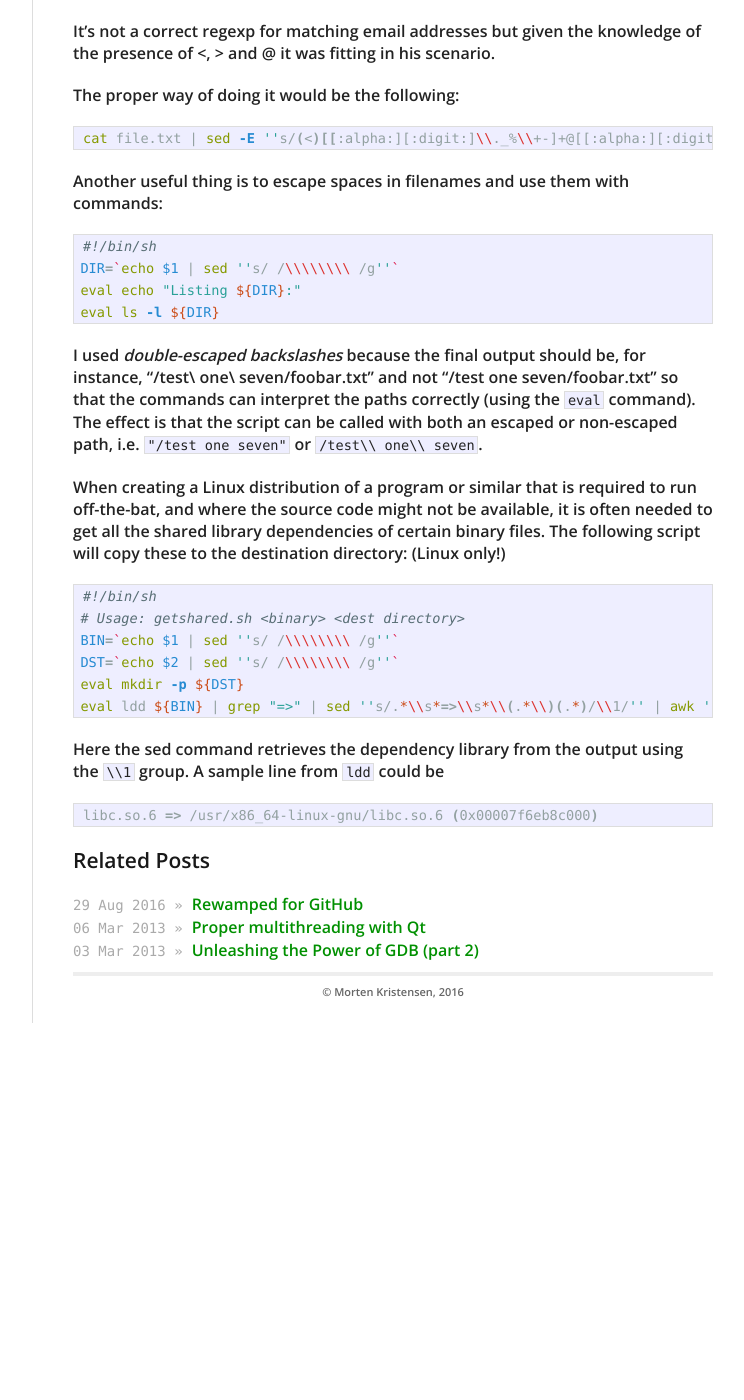
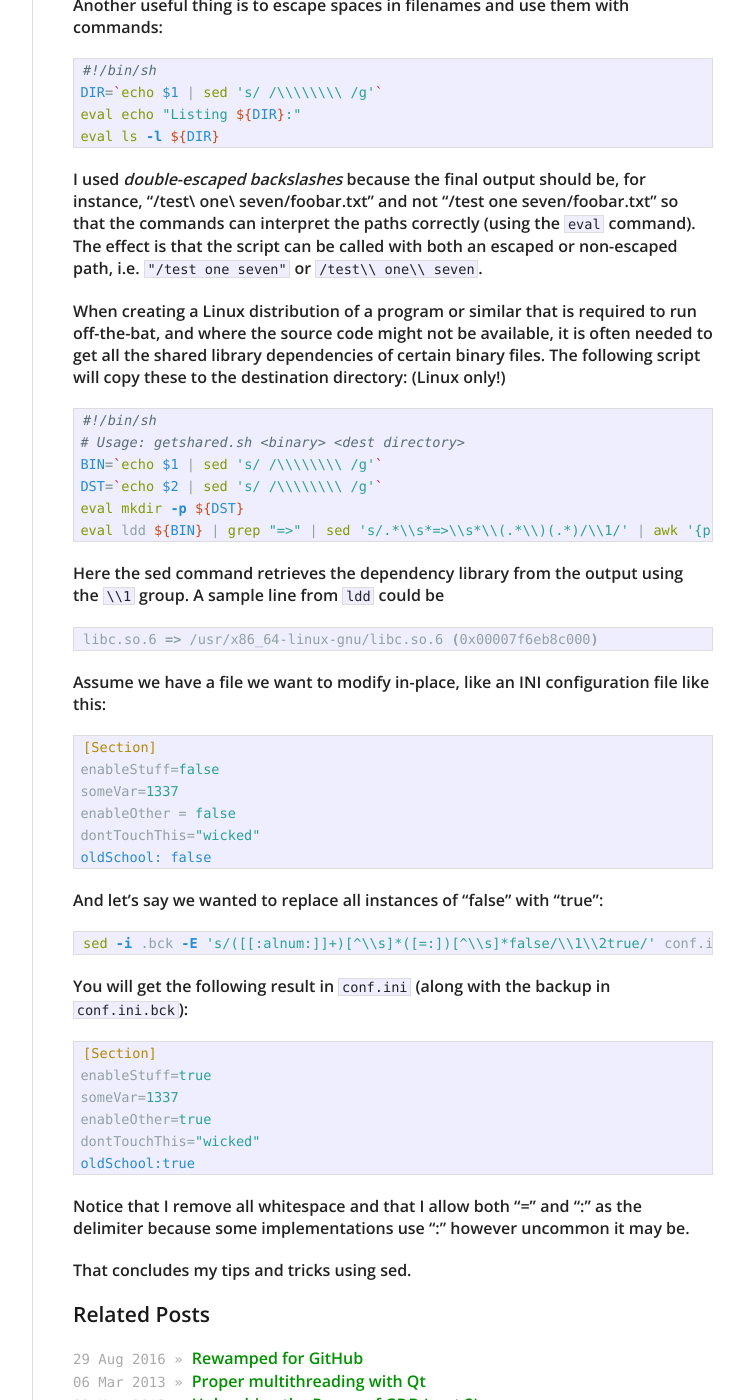
Before and after one commit to netromdk/netromdk.github.io, a Jekyll site: the page built from _posts/2013-02-09-sed-tricks.md, in a window 1280 px wide and 1400 px high, scrolled down 2885 px. Shown: the whole window, without its empty margins (378-1122 px from the left). Built offline with Jekyll 4.4.1, drawn with Linux system fonts in a browser that asks for light colours; nearby versions of some CDN libraries; before the commit the page ends 3908 px from its top, so only the background shows below that; some of the changed text lies outside the part shown.

Commit message:
Updated sed tricks
Found never revision in sql dump.

````diff
--- a/_posts/2013-02-09-sed-tricks.md
+++ b/_posts/2013-02-09-sed-tricks.md
@@ -7,7 +7,6 @@
 The <strong>s</strong>tream <strong>ed</strong>itor, most commonly know as <b>sed</b>, is a wonderful tool for modifying data from files and stdin. <em>In this article I will be using the BSD variant of sed which is a little bit different from the GNU variant of sed but I will try to point out where the differences are in my examples.</em>
 
 <h4>Usage</h4>
-
 One of the most common ways of using sed is:
 
 ```shell
@@ -29,7 +28,7 @@
 Or even like this:
 
 ```shell
-sed ''COMMAND;COMMAND;..''
+sed 'COMMAND;COMMAND;..'
 ```
 
 The <em>COMMAND</em> can be a lot of different things but usually it will be the substitution pattern: `s/regular expression/replacement/flags`
@@ -37,8 +36,7 @@
 Here is an example:
 
 ```shell
-echo "aabb" | sed -e ''s/a/A/'' -e ''s/b/B/g''
-
+echo "aabb" | sed -e 's/a/A/' -e 's/b/B/g'
 AaBB
 ```
 
@@ -53,100 +51,83 @@
 This command will edit FILE using COMMAND and if the extension EXT is given then a backup is saved to the FILE with EXT appended to the filename. It is generally recommended to produce backup files so nothing is lost unintentionally.
 
 <h4>Group matching</h4>
-
 Often it is necessary to match some block of data and substitute some portions without removing other parts, or to alter the order of blocks. A group is matched using parentheses in the command and referenced with `\\1`,`\\2`.. etc., for instance:
 
 ```shell
-echo "foobar" | sed ''s/\\(foo\\)\\(bar\\)/\\2\\1/''
-
+echo "foobar" | sed 's/\\(foo\\)\\(bar\\)/\\2\\1/'
 barfoo
 ```
-
 Two groups are matched ("foo" and "bar") and their order is reversed. Notice that the parentheses have to be escaped in order to prevent matching the actual characters "(" and ")".
 
 <h4>Extended regular expressions</h4>
-
 The expressions I have used up until now were basic regular expressions but a more powerful variant exists, namely the extended regular expressions. In this mode, along with a lot of stuff, it's not necessary to escape parentheses and the POSIX character sets are available. Example:
 
 ```shell
-echo "foo \\t bar" | sed -E ''s/(foo)[[:space:]]*(bar)/\\2 \\1/''
-
+echo "foo \\t bar" | sed -E 's/(foo)[[:space:]]*(bar)/\\2 \\1/'
 bar foo
 ```
-
 The character set `[:space:]` matches any whitespace character. <b><em>`-E` is replaced with `-r` in GNU sed.</em></b>
 
 <a href="http://www.grymoire.com/Unix/Regular.html" target="_blank">Here</a> is a great reference of the different regular expressions, both basic and extended ones.
 
 <h4>Case sensitivity</h4>
-
 In GNU sed there is a flag to turn off case sensitivity, namely the "i" flag. Sadly this flag is not available in BSD sed so one has to turn to other possibilities. One is to decapitalize all letters before piping to sed, but that doesn't work for files and in-place modifications. However, case can be ignored when using character sets and similar constructs so keep that in mind, i.e. `[:alpha:]` will match "A" as well as "a". Selective parts of a regular expression can sometimes require specific characters so if one wants to match both cases it can be done using ranges, like `[a-cA-C]` for instance.
 
 Different approaches exist for decapitalizing using pipes. Here is one using `tr`:
 
 ```shell
-echo "Hello, World" | tr ''[:upper:]'' ''[:lower:]''
-
+echo "Hello, World" | tr '[:upper:]' '[:lower:]'
 hello, world
 ```
 
 And here is one using `awk`:
 
 ```shell
-echo "Hello, World" | awk ''{print tolower($0)}''
-
+echo "Hello, World" | awk '{print tolower($0)}'
 hello, world
 ```
 
 If all else fails Perl has a sed-like substitution syntax  that accepts the "i" flag:
 
 ```shell
-echo "HeLlo" | perl -pe ''s/l/./ig''
-
+echo "HeLlo" | perl -pe 's/l/./ig'
 He..o
 ```
 
 <h4>Greedy vs non-greedy matching</h4>
-
-sed is greedy by default, meaning it will try to match as much as possible when using `+` or `*`. Here''s a greedy example:
+sed is greedy by default, meaning it will try to match as much as possible when using `+` or `*`. Here's a greedy example:
 
 ```shell
-echo "aaa(bbb)aaa(bbb)aaa" | sed -E ''s/\\(.*\\)/./''
-
+echo "aaa(bbb)aaa(bbb)aaa" | sed -E 's/\\(.*\\)/./'
 aaa.aaa
 ```
-
 The above matches a "(" then anything greedily until next ")". Suppose we wanted to only match the first "(bbb)" and not "(bbb)aaa(bbb)", then we could do the following:
 
 ```shell
-echo "aaa(bbb)aaa(bbb)aaa" | sed -E ''s/\\([^\\(]*\\)/./''
-
+echo "aaa(bbb)aaa(bbb)aaa" | sed -E 's/\\([^\\(]*\\)/./'
 aaa.aaa(bbb)aaa
 ```
-
 As before it matches a "(" then matching non-greedily for "(" (meaning <em>not</em> matching a "(") until we match the closing ")".
 
 <h4>Examples</h4>
-
 A friend of mine recently asked me how to replace entries of the form "&lt;email address&gt;" with "&lt;--removed--&gt;" using sed. The following was the solution:
 
 ```shell
-cat file.txt | sed -E ''s/(<).*@.*(>)/\\1--removed--\\2/g''
+cat file.txt | sed -E 's/(<).*@.*(>)/\\1--removed--\\2/g'
 ```
-
 It's not a correct regexp for matching email addresses but given the knowledge of the presence of &lt;, &gt; and @ it was fitting in his scenario.
 
 The proper way of doing it would be the following:
 
 ```shell
-cat file.txt | sed -E ''s/(<)[[:alpha:][:digit:]\\._%\\+-]+@[[:alpha:][:digit:]\\.-]+\\.[[:alpha:]]{2,4}(>)/\\1--removed--\\2/g''
+cat file.txt | sed -E 's/(<)[[:alpha:][:digit:]\\._%\\+-]+@[[:alpha:][:digit:]\\.-]+\\.[[:alpha:]]{2,4}(>)/\\1--removed--\\2/g'
 ```
 
 Another useful thing is to escape spaces in filenames and use them with commands:
 
 ```shell
 #!/bin/sh
-DIR=`echo $1 | sed ''s/ /\\\\\\\\ /g''`
+DIR=`echo $1 | sed 's/ /\\\\\\\\ /g'`
 eval echo "Listing ${DIR}:"
 eval ls -l ${DIR}
 ```
@@ -158,10 +139,10 @@
 ```shell
 #!/bin/sh
 # Usage: getshared.sh <binary> <dest directory>
-BIN=`echo $1 | sed ''s/ /\\\\\\\\ /g''`
-DST=`echo $2 | sed ''s/ /\\\\\\\\ /g''`
+BIN=`echo $1 | sed 's/ /\\\\\\\\ /g'`
+DST=`echo $2 | sed 's/ /\\\\\\\\ /g'`
 eval mkdir -p ${DST}
-eval ldd ${BIN} | grep "=>" | sed ''s/.*\\s*=>\\s*\\(.*\\)(.*)/\\1/'' | awk ''{print $1};'' | eval xargs -I{} cp -vuL {} ${DST}
+eval ldd ${BIN} | grep "=>" | sed 's/.*\\s*=>\\s*\\(.*\\)(.*)/\\1/' | awk '{print $1};' | eval xargs -I{} cp -vuL {} ${DST}
 ```
 
 Here the sed command retrieves the dependency library from the output using the `\\1` group. A sample line from `ldd` could be
@@ -169,3 +150,35 @@
 ```shell
 libc.so.6 => /usr/x86_64-linux-gnu/libc.so.6 (0x00007f6eb8c000)
 ```
+
+Assume we have a file we want to modify in-place, like an INI configuration file like this:
+
+```ini
+[Section]
+enableStuff=false
+someVar=1337
+enableOther = false
+dontTouchThis="wicked"
+oldSchool: false
+```
+
+And let's say we wanted to replace all instances of "false" with "true":
+
+```shell
+sed -i .bck -E 's/([[:alnum:]]+)[^\\s]*([=:])[^\\s]*false/\\1\\2true/' conf.ini
+```
+
+You will get the following result in `conf.ini` (along with the backup in `conf.ini.bck`):
+
+```ini
+[Section]
+enableStuff=true
+someVar=1337
+enableOther=true
+dontTouchThis="wicked"
+oldSchool:true
+```
+
+Notice that I remove all whitespace and that I allow both "=" and ":" as the delimiter because some implementations use ":" however uncommon it may be.
+
+That concludes my tips and tricks using sed.
````
